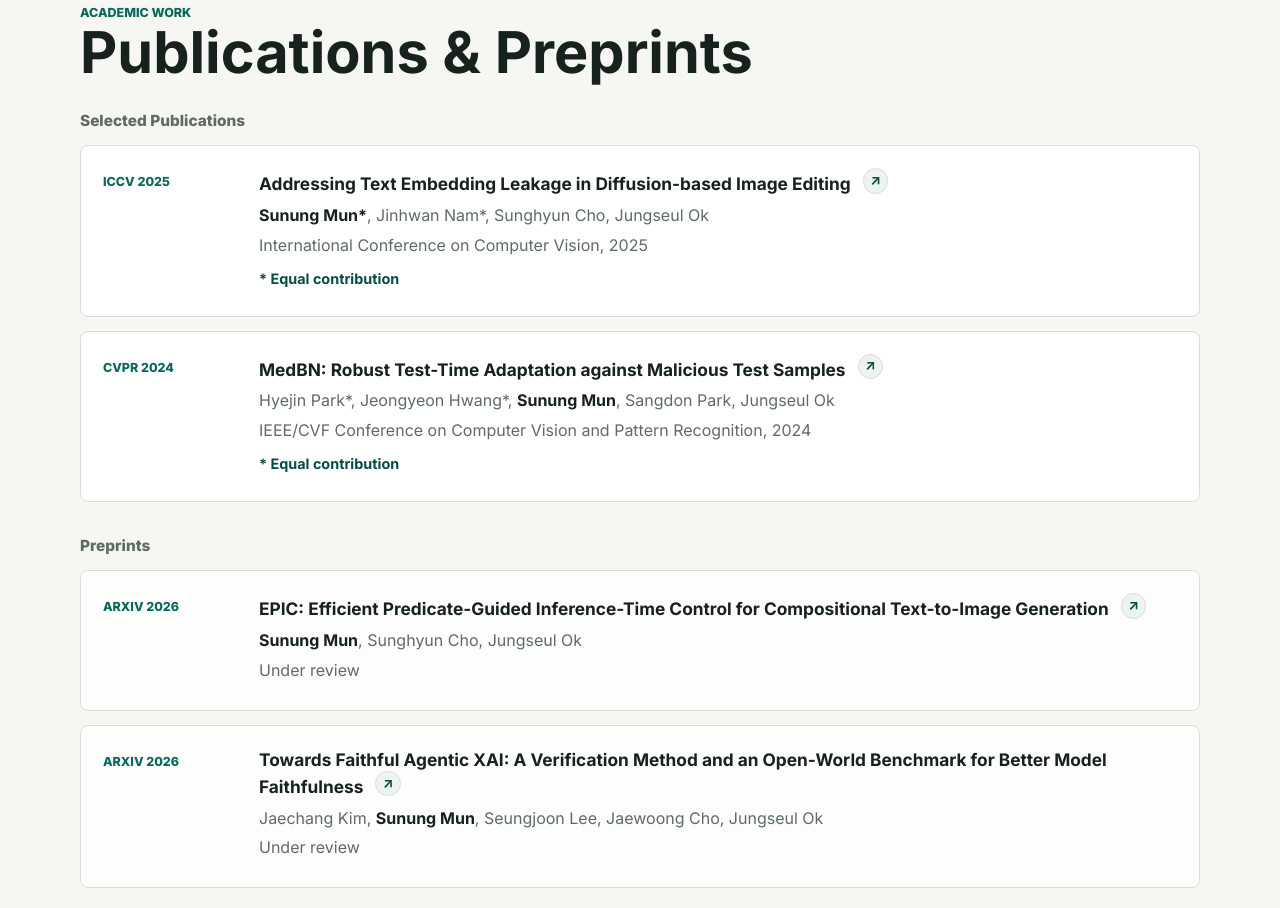
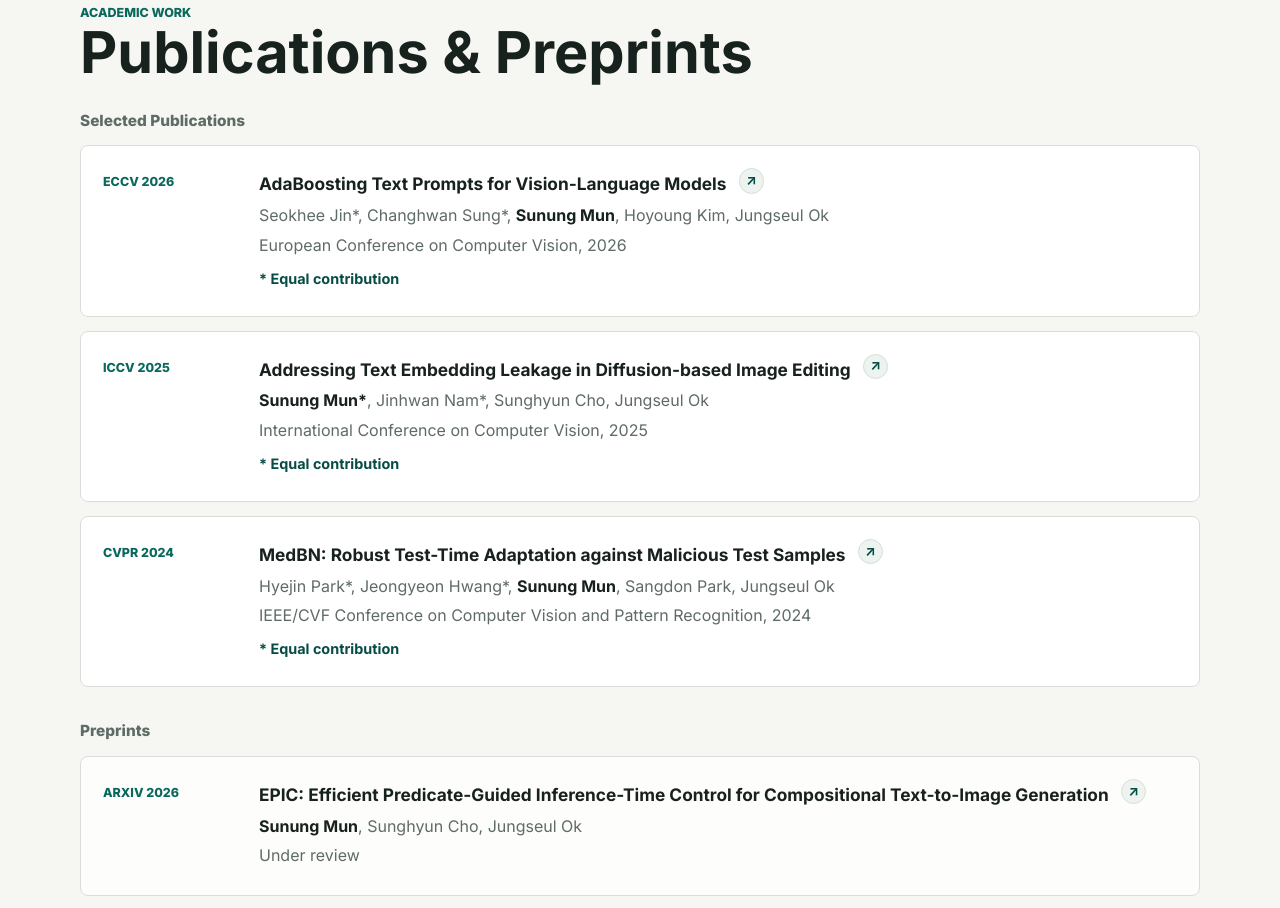
Before and after one commit to mtablo/mtablo.github.io, a plain HTML site: page index.html in a window 1280 px wide. Shown: the part 1411-2319 px from the top of the page. Drawn offline with Linux system fonts and the light colour scheme.

Commit message:
chore: add eccv 2026

```diff
--- a/index.html
+++ b/index.html
@@ -109,6 +109,24 @@
       <div class="publication-subsection is-first">
         <h3 class="subsection-title">Selected Publications</h3>
         <div class="publication-list">
+          <article class="publication-card">
+            <div class="publication-meta">
+              <span>ECCV 2026</span>
+            </div>
+            <div>
+              <h3>
+                <span>AdaBoosting Text Prompts for Vision-Language Models</span>
+                <a class="paper-link" href="https://sung0503.github.io/TPB/" target="_blank" rel="noreferrer"
+                  aria-label="Open link for AdaBoosting Text Prompts for Vision-Language Models">
+                  <span aria-hidden="true">&#8599;</span>
+                </a>
+              </h3>
+              <p>Seokhee Jin*, Changhwan Sung*, <strong>Sunung Mun</strong>, Hoyoung Kim, Jungseul Ok</p>
+              <p>European Conference on Computer Vision, 2026</p>
+              <p class="contribution-note">* Equal contribution</p>
+            </div>
+          </article>
+
           <article class="publication-card">
             <div class="publication-meta">
               <span>ICCV 2025</span>
```
